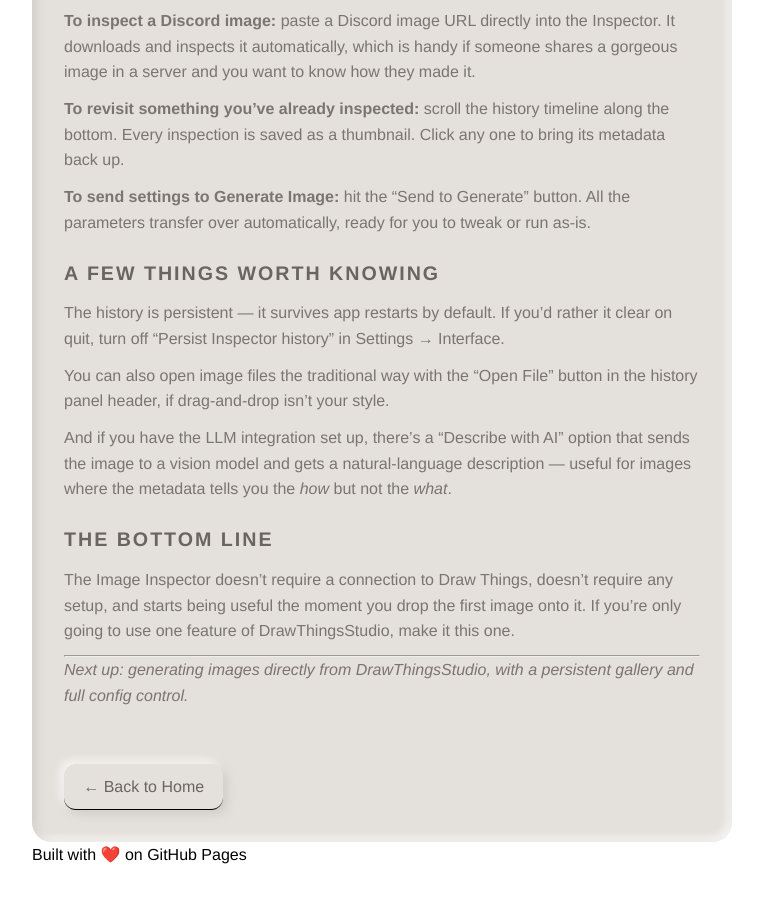
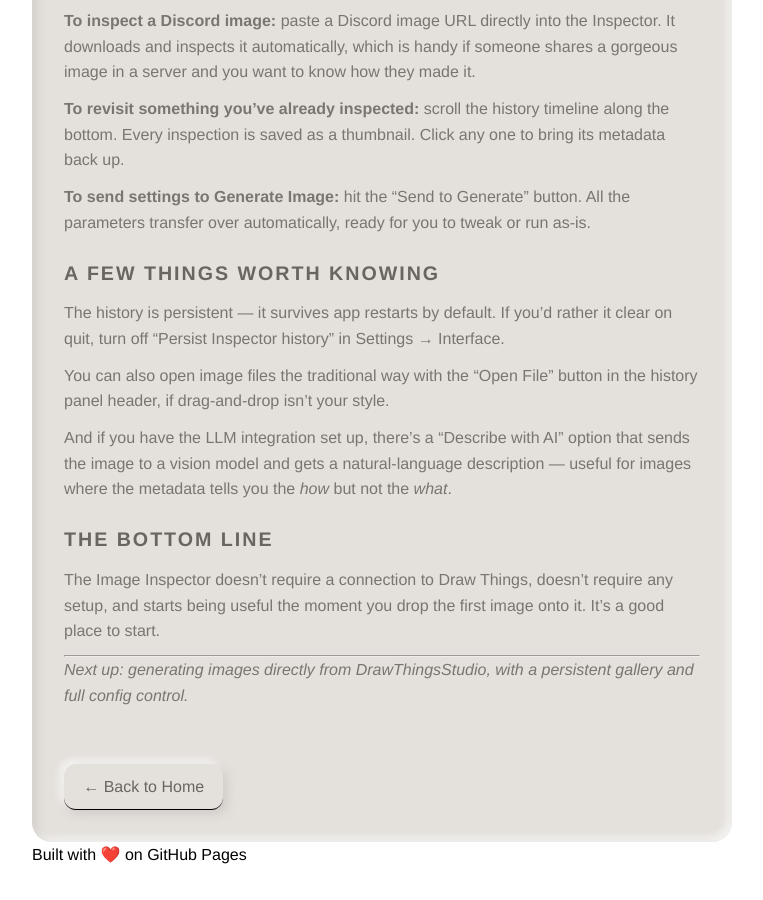
Before and after one commit to skeptict/skeptict.github.io, a Jekyll site: the page built from _posts/2026-03-17-drawthingsstudio-image-inspector.md, in a window 1280 px wide and 900 px high, scrolled down 942 px. Shown: the whole window, without its empty margins (108-871 px from the left). Built offline with Jekyll 4.4.1, drawn with Linux system fonts in a browser that asks for light colours; some of the changed text lies outside the part shown.

Commit message:
soften overconfident claims across tutorial posts
Co-Authored-By: Claude Sonnet 4.6 <noreply@anthropic.com>

```diff
--- a/_posts/2026-03-17-drawthingsstudio-image-inspector.md
+++ b/_posts/2026-03-17-drawthingsstudio-image-inspector.md
@@ -8,7 +8,7 @@ Here's a situation every Draw Things user has been in at least once.
 
 You're looking at an image you made a few weeks ago. It's *exactly* the kind of result you want to reproduce. But what were the settings? What model? What sampler? You dig through your history, you check your notes (if you kept any), you squint at filenames hoping for a clue. Sometimes you find it. Often you don't.
 
-DrawThingsStudio's Image Inspector is the answer to that problem.
+DrawThingsStudio's Image Inspector takes a pretty good swing at that problem.
 
 ## What it does
 
@@ -38,7 +38,7 @@ And if you have the LLM integration set up, there's a "Describe with AI" option
 
 ## The bottom line
 
-The Image Inspector doesn't require a connection to Draw Things, doesn't require any setup, and starts being useful the moment you drop the first image onto it. If you're only going to use one feature of DrawThingsStudio, make it this one.
+The Image Inspector doesn't require a connection to Draw Things, doesn't require any setup, and starts being useful the moment you drop the first image onto it. It's a good place to start.
 
 ---
 
```
Also changed, not shown: _posts/2026-03-17-drawthingsstudio-generate-image.md (+1 -1 lines), _posts/2026-03-17-drawthingsstudio-story-studio.md (+1 -1 lines).
